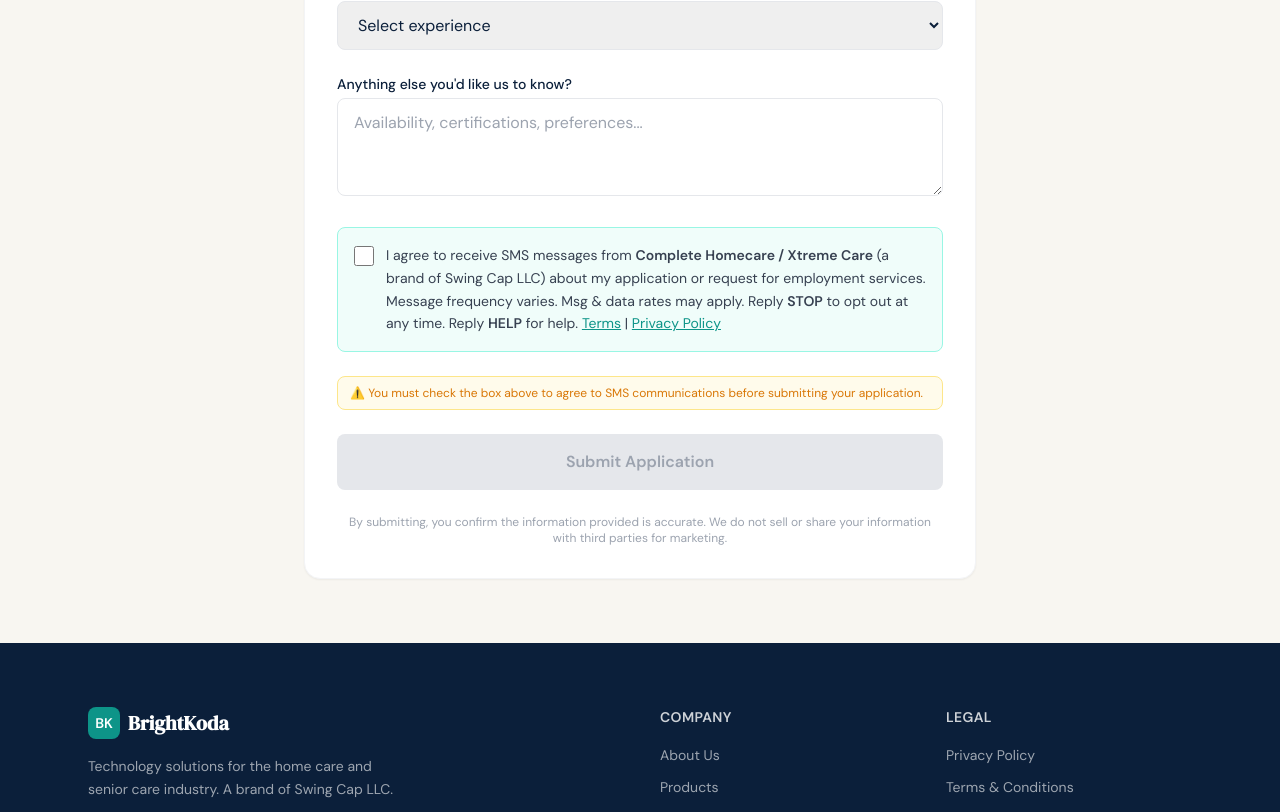
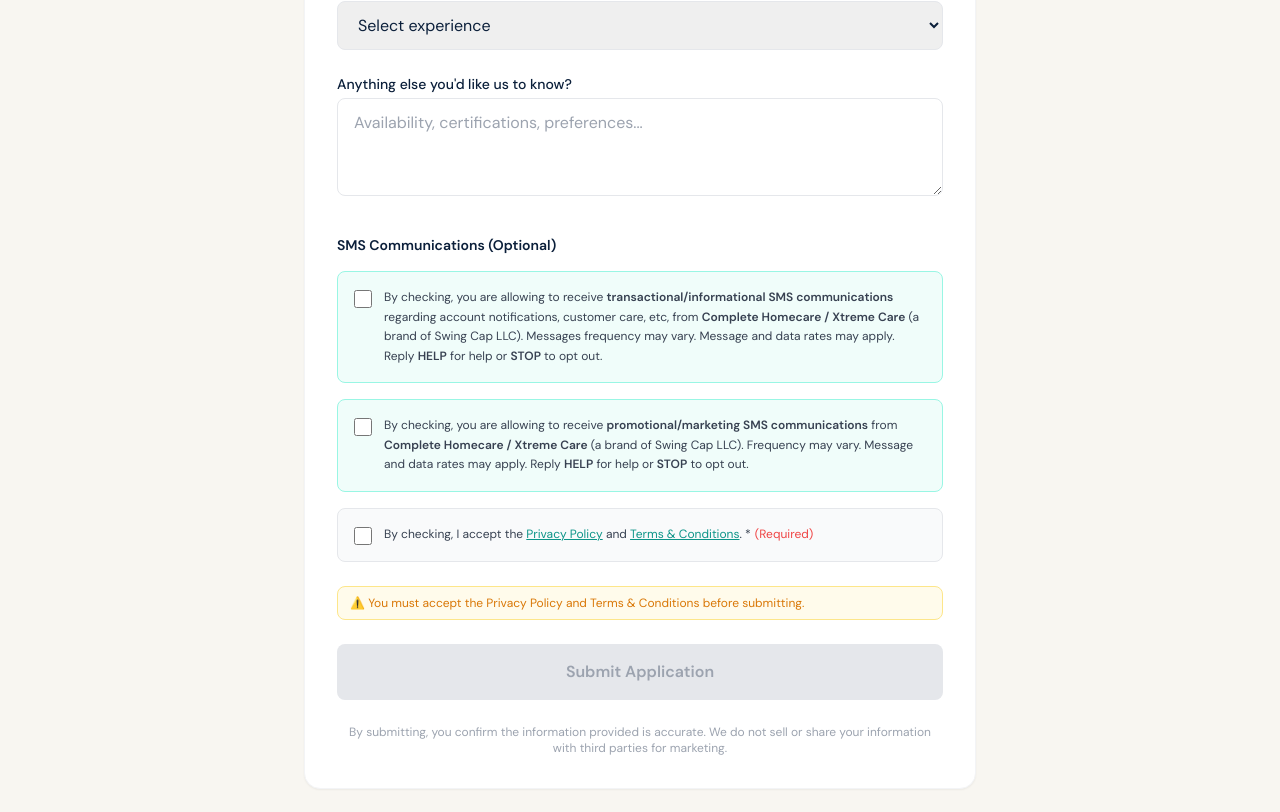
Before and after one commit to vikkaul1/BrightKodaIOWebsite, a Next.js app: page /apply in a window 1280 px wide. Shown: the part 747-1559 px from the top of the page. Built offline with nearby package versions, Linux system fonts and the light colour scheme.

Commit message:
Add files via upload

```diff
--- a/app/apply/page.tsx
+++ b/app/apply/page.tsx
@@ -4,16 +4,23 @@
 import Footer from "@/components/Footer";
 
 export default function ApplyPage() {
-  const [smsConsent, setSmsConsent] = useState(false);
+  const [transactionalConsent, setTransactionalConsent] = useState(false);
+  const [promotionalConsent, setPromotionalConsent] = useState(false);
+  const [termsConsent, setTermsConsent] = useState(false);
   const [submitted, setSubmitted] = useState(false);
   const [form, setForm] = useState({
     firstName: "", lastName: "", email: "", phone: "",
     state: "", experience: "", position: "", message: ""
   });
 
+  const canSubmit = termsConsent;
+
   const handleSubmit = (e: React.FormEvent) => {
     e.preventDefault();
-    if (!smsConsent) { alert("Please agree to receive SMS communications to proceed."); return; }
+    if (!termsConsent) {
+      alert("Please accept the Privacy Policy and Terms & Conditions to proceed.");
+      return;
+    }
     setSubmitted(true);
   };
 
@@ -26,7 +33,9 @@
             <div className="text-5xl mb-4">✅</div>
             <h2 className="text-3xl font-display text-koda-navy mb-2">Application Received!</h2>
             <p className="text-gray-500 mb-2">Thank you, {form.firstName}! We'll review your application and reach out within 2 business days.</p>
-            <p className="text-gray-400 text-sm">You'll receive a confirmation SMS at {form.phone}. Reply STOP at any time to opt out.</p>
+            {(transactionalConsent || promotionalConsent) && (
+              <p className="text-gray-400 text-sm">You'll receive a confirmation SMS at {form.phone}. Reply STOP at any time to opt out.</p>
+            )}
           </div>
         </main>
         <Footer />
@@ -68,10 +77,10 @@
                 onChange={e => setForm({...form, email: e.target.value})} />
             </div>
             <div>
-              <label className="form-label">Mobile Phone Number *</label>
-              <input required type="tel" placeholder="(555) 000-0000" value={form.phone}
+              <label className="form-label">Mobile Phone Number</label>
+              <input type="tel" placeholder="(555) 000-0000" value={form.phone}
                 onChange={e => setForm({...form, phone: e.target.value})} />
-              <p className="text-xs text-gray-400 mt-1">Used for application updates and scheduling.</p>
+              <p className="text-xs text-gray-400 mt-1">Optional. Only required if you consent to SMS below.</p>
             </div>
 
             {/* State & Position */}
@@ -118,32 +127,70 @@
                 onChange={e => setForm({...form, message: e.target.value})} />
             </div>
 
-            {/* ===== SMS CONSENT — TCR REQUIRED ===== */}
-            <div className="checkbox-consent">
-              <input
-                type="checkbox"
-                id="sms-consent"
-                checked={smsConsent}
-                onChange={e => setSmsConsent(e.target.checked)}
-                className="w-5 h-5 mt-0.5 flex-shrink-0 accent-koda-teal cursor-pointer"
-                style={{ width: "20px", height: "20px" }}
-              />
-              <label htmlFor="sms-consent" className="text-sm text-gray-700 leading-relaxed cursor-pointer">
-                I agree to receive SMS messages from <strong>Complete Homecare / Xtreme Care</strong> (a brand of Swing Cap LLC) about my application or request for employment services. Message frequency varies. Msg &amp; data rates may apply. Reply <strong>STOP</strong> to opt out at any time. Reply <strong>HELP</strong> for help.{" "}
-                <a href="/terms" className="text-koda-teal underline hover:text-koda-tealLight">Terms</a> |{" "}
-                <a href="/privacy-policy" className="text-koda-teal underline hover:text-koda-tealLight">Privacy Policy</a>
-              </label>
+            {/* ===== SMS CONSENT SECTION ===== */}
+            <div className="space-y-4 pt-2">
+              <p className="text-sm font-semibold text-koda-navy">SMS Communications (Optional)</p>
+
+              {/* Checkbox 1 — Transactional */}
+              <div className="flex items-start gap-3 p-4 bg-teal-50 border border-teal-200 rounded-lg">
+                <input
+                  type="checkbox"
+                  id="transactional-consent"
+                  checked={transactionalConsent}
+                  onChange={e => setTransactionalConsent(e.target.checked)}
+                  className="flex-shrink-0 cursor-pointer accent-koda-teal"
+                  style={{ width: "18px", height: "18px", marginTop: "2px" }}
+                />
+                <label htmlFor="transactional-consent" className="text-xs text-gray-700 leading-relaxed cursor-pointer">
+                  By checking, you are allowing to receive <strong>transactional/informational SMS communications</strong> regarding account notifications, customer care, etc, from <strong>Complete Homecare / Xtreme Care</strong> (a brand of Swing Cap LLC). Messages frequency may vary. Message and data rates may apply. Reply <strong>HELP</strong> for help or <strong>STOP</strong> to opt out.
+                </label>
+              </div>
+
+              {/* Checkbox 2 — Promotional */}
+              <div className="flex items-start gap-3 p-4 bg-teal-50 border border-teal-200 rounded-lg">
+                <input
+                  type="checkbox"
+                  id="promotional-consent"
+                  checked={promotionalConsent}
+                  onChange={e => setPromotionalConsent(e.target.checked)}
+                  className="flex-shrink-0 cursor-pointer accent-koda-teal"
+                  style={{ width: "18px", height: "18px", marginTop: "2px" }}
+                />
+                <label htmlFor="promotional-consent" className="text-xs text-gray-700 leading-relaxed cursor-pointer">
+                  By checking, you are allowing to receive <strong>promotional/marketing SMS communications</strong> from <strong>Complete Homecare / Xtreme Care</strong> (a brand of Swing Cap LLC). Frequency may vary. Message and data rates may apply. Reply <strong>HELP</strong> for help or <strong>STOP</strong> to opt out.
+                </label>
+              </div>
+
+              {/* Checkbox 3 — Terms (mandatory) */}
+              <div className="flex items-start gap-3 p-4 bg-gray-50 border border-gray-200 rounded-lg">
+                <input
+                  type="checkbox"
+                  id="terms-consent"
+                  checked={termsConsent}
+                  onChange={e => setTermsConsent(e.target.checked)}
+                  className="flex-shrink-0 cursor-pointer accent-koda-teal"
+                  style={{ width: "18px", height: "18px", marginTop: "2px" }}
+                  required
+                />
+                <label htmlFor="terms-consent" className="text-xs text-gray-700 leading-relaxed cursor-pointer">
+                  By checking, I accept the{" "}
+                  <a href="/privacy-policy" className="text-koda-teal underline hover:text-koda-tealLight">Privacy Policy</a>{" "}
+                  and{" "}
+                  <a href="/terms" className="text-koda-teal underline hover:text-koda-tealLight">Terms &amp; Conditions</a>. *
+                  <span className="text-red-500 ml-1">(Required)</span>
+                </label>
+              </div>
             </div>
 
-            {!smsConsent && (
+            {!termsConsent && (
               <p className="text-amber-600 text-xs bg-amber-50 border border-amber-200 rounded-lg px-3 py-2">
-                ⚠️ You must check the box above to agree to SMS communications before submitting your application.
+                ⚠️ You must accept the Privacy Policy and Terms &amp; Conditions before submitting.
               </p>
             )}
 
             <button type="submit"
-              className={`w-full py-4 rounded-lg font-semibold text-base transition-colors ${smsConsent ? "bg-koda-teal text-white hover:bg-koda-tealLight" : "bg-gray-200 text-gray-400 cursor-not-allowed"}`}
-              disabled={!smsConsent}>
+              className={`w-full py-4 rounded-lg font-semibold text-base transition-colors ${canSubmit ? "bg-koda-teal text-white hover:bg-koda-tealLight" : "bg-gray-200 text-gray-400 cursor-not-allowed"}`}
+              disabled={!canSubmit}>
               Submit Application
             </button>
 
--- a/app/contact/page.tsx
+++ b/app/contact/page.tsx
@@ -4,16 +4,23 @@
 import Footer from "@/components/Footer";
 
 export default function ContactPage() {
-  const [smsConsent, setSmsConsent] = useState(false);
+  const [transactionalConsent, setTransactionalConsent] = useState(false);
+  const [promotionalConsent, setPromotionalConsent] = useState(false);
+  const [termsConsent, setTermsConsent] = useState(false);
   const [submitted, setSubmitted] = useState(false);
   const [tab, setTab] = useState<"agency" | "care">("agency");
   const [form, setForm] = useState({
     name: "", org: "", email: "", phone: "", state: "", message: ""
   });
 
+  const canSubmit = termsConsent;
+
   const handleSubmit = (e: React.FormEvent) => {
     e.preventDefault();
-    if (!smsConsent) { alert("Please agree to receive SMS communications to proceed."); return; }
+    if (!termsConsent) {
+      alert("Please accept the Privacy Policy and Terms & Conditions to proceed.");
+      return;
+    }
     setSubmitted(true);
   };
 
@@ -26,7 +33,9 @@
             <div className="text-5xl mb-4">🎉</div>
             <h2 className="text-3xl font-display text-koda-navy mb-2">We'll be in touch!</h2>
             <p className="text-gray-500 mb-2">Thank you, {form.name}! Our team will contact you within 1 business day.</p>
+            {(transactionalConsent || promotionalConsent) && (
               <p className="text-gray-400 text-sm">A confirmation SMS has been sent to {form.phone}. Reply STOP at any time to opt out.</p>
+            )}
           </div>
         </main>
         <Footer />
@@ -78,10 +87,10 @@
             </div>
 
             <div>
-              <label className="form-label">Mobile Phone Number *</label>
-              <input required type="tel" placeholder="(555) 000-0000" value={form.phone}
+              <label className="form-label">Mobile Phone Number</label>
+              <input type="tel" placeholder="(555) 000-0000" value={form.phone}
                 onChange={e => setForm({...form, phone: e.target.value})} />
-              <p className="text-xs text-gray-400 mt-1">We'll send a confirmation and may follow up by text.</p>
+              <p className="text-xs text-gray-400 mt-1">Optional. Only required if you consent to SMS below.</p>
             </div>
 
             <div>
@@ -97,49 +106,87 @@
             <div>
               <label className="form-label">How can we help? *</label>
               <textarea required rows={4}
-                placeholder={tab === "agency" ? "Tell us about your agency, how many caregivers you have, and what technology challenges you're facing..." : "Tell us about the care needs — who needs care, what type of services, and how soon you need help..."}
+                placeholder={tab === "agency" ? "Tell us about your agency and what technology challenges you're facing..." : "Tell us about the care needs — who needs care, what type of services, and how soon you need help..."}
                 value={form.message} onChange={e => setForm({...form, message: e.target.value})} />
             </div>
 
-            {/* ===== SMS CONSENT — TCR REQUIRED ===== */}
-            <div className="checkbox-consent">
+            {/* ===== SMS CONSENT SECTION ===== */}
+            <div className="space-y-4 pt-2">
+              <p className="text-sm font-semibold text-koda-navy">SMS Communications (Optional)</p>
+
+              {/* Checkbox 1 — Transactional */}
+              <div className="flex items-start gap-3 p-4 bg-teal-50 border border-teal-200 rounded-lg">
                 <input
                   type="checkbox"
-                id="sms-consent"
-                checked={smsConsent}
-                onChange={e => setSmsConsent(e.target.checked)}
+                  id="transactional-consent"
+                  checked={transactionalConsent}
+                  onChange={e => setTransactionalConsent(e.target.checked)}
                   className="flex-shrink-0 cursor-pointer accent-koda-teal"
-                style={{ width: "20px", height: "20px", marginTop: "2px" }}
+                  style={{ width: "18px", height: "18px", marginTop: "2px" }}
                 />
-              <label htmlFor="sms-consent" className="text-sm text-gray-700 leading-relaxed cursor-pointer">
-                I agree to receive SMS messages from <strong>Complete Homecare / Xtreme Care</strong> (a brand of Swing Cap LLC) about my inquiry or request for {tab === "agency" ? "services" : "home care services"}. Message frequency varies. Msg &amp; data rates may apply. Reply <strong>STOP</strong> to opt out at any time. Reply <strong>HELP</strong> for help.{" "}
-                <a href="/terms" className="text-koda-teal underline hover:text-koda-tealLight">Terms</a> |{" "}
-                <a href="/privacy-policy" className="text-koda-teal underline hover:text-koda-tealLight">Privacy Policy</a>
+                <label htmlFor="transactional-consent" className="text-xs text-gray-700 leading-relaxed cursor-pointer">
+                  By checking, you are allowing to receive <strong>transactional/informational SMS communications</strong> regarding account notifications, customer care, etc, from <strong>Complete Homecare / Xtreme Care</strong> (a brand of Swing Cap LLC). Messages frequency may vary. Message and data rates may apply. Reply <strong>HELP</strong> for help or <strong>STOP</strong> to opt out.
                 </label>
               </div>
 
-            {!smsConsent && (
+              {/* Checkbox 2 — Promotional */}
+              <div className="flex items-start gap-3 p-4 bg-teal-50 border border-teal-200 rounded-lg">
+                <input
+                  type="checkbox"
+                  id="promotional-consent"
+                  checked={promotionalConsent}
+                  onChange={e => setPromotionalConsent(e.target.checked)}
+                  className="flex-shrink-0 cursor-pointer accent-koda-teal"
+                  style={{ width: "18px", height: "18px", marginTop: "2px" }}
+                />
+                <label htmlFor="promotional-consent" className="text-xs text-gray-700 leading-relaxed cursor-pointer">
+                  By checking, you are allowing to receive <strong>promotional/marketing SMS communications</strong> from <strong>Complete Homecare / Xtreme Care</strong> (a brand of Swing Cap LLC). Frequency may vary. Message and data rates may apply. Reply <strong>HELP</strong> for help or <strong>STOP</strong> to opt out.
+                </label>
+              </div>
+
+              {/* Checkbox 3 — Terms (mandatory) */}
+              <div className="flex items-start gap-3 p-4 bg-gray-50 border border-gray-200 rounded-lg">
+                <input
+                  type="checkbox"
+                  id="terms-consent"
+                  checked={termsConsent}
+                  onChange={e => setTermsConsent(e.target.checked)}
+                  className="flex-shrink-0 cursor-pointer accent-koda-teal"
+                  style={{ width: "18px", height: "18px", marginTop: "2px" }}
+                  required
+                />
+                <label htmlFor="terms-consent" className="text-xs text-gray-700 leading-relaxed cursor-pointer">
+                  By checking, I accept the{" "}
+                  <a href="/privacy-policy" className="text-koda-teal underline hover:text-koda-tealLight">Privacy Policy</a>{" "}
+                  and{" "}
+                  <a href="/terms" className="text-koda-teal underline hover:text-koda-tealLight">Terms &amp; Conditions</a>. *
+                  <span className="text-red-500 ml-1">(Required)</span>
+                </label>
+              </div>
+            </div>
+
+            {!termsConsent && (
               <p className="text-amber-600 text-xs bg-amber-50 border border-amber-200 rounded-lg px-3 py-2">
-                ⚠️ Please check the box above to agree to SMS communications before submitting.
+                ⚠️ You must accept the Privacy Policy and Terms &amp; Conditions before submitting.
               </p>
             )}
 
             <button type="submit"
-              className={`w-full py-4 rounded-lg font-semibold text-base transition-colors ${smsConsent ? "bg-koda-teal text-white hover:bg-koda-tealLight" : "bg-gray-200 text-gray-400 cursor-not-allowed"}`}
-              disabled={!smsConsent}>
+              className={`w-full py-4 rounded-lg font-semibold text-base transition-colors ${canSubmit ? "bg-koda-teal text-white hover:bg-koda-tealLight" : "bg-gray-200 text-gray-400 cursor-not-allowed"}`}
+              disabled={!canSubmit}>
               Send Message
             </button>
 
             <p className="text-center text-xs text-gray-400">
-              We do not use purchased or shared contact lists. All SMS messages originate from Twilio-provisioned numbers and are only sent to individuals who have directly provided consent.
+              We do not use purchased or shared contact lists. All SMS messages are only sent to individuals who have directly provided consent.
             </p>
           </form>
 
           {/* Contact info */}
           <div className="mt-8 grid grid-cols-3 gap-4 text-center">
             {[
-              { icon: "📧", label: "Email", value: "hello@brightkoda.io" },
-              { icon: "🌐", label: "Website", value: "brightkoda.io" },
+              { icon: "📧", label: "Email", value: "hello@brightkoda.org" },
+              { icon: "🌐", label: "Website", value: "brightkoda.org" },
               { icon: "📍", label: "Based in", value: "New York, NY" },
             ].map(item => (
               <div key={item.label} className="bg-white rounded-xl p-4 border border-gray-100">
```
Lines whose indentation alone changed are shown as unchanged.
